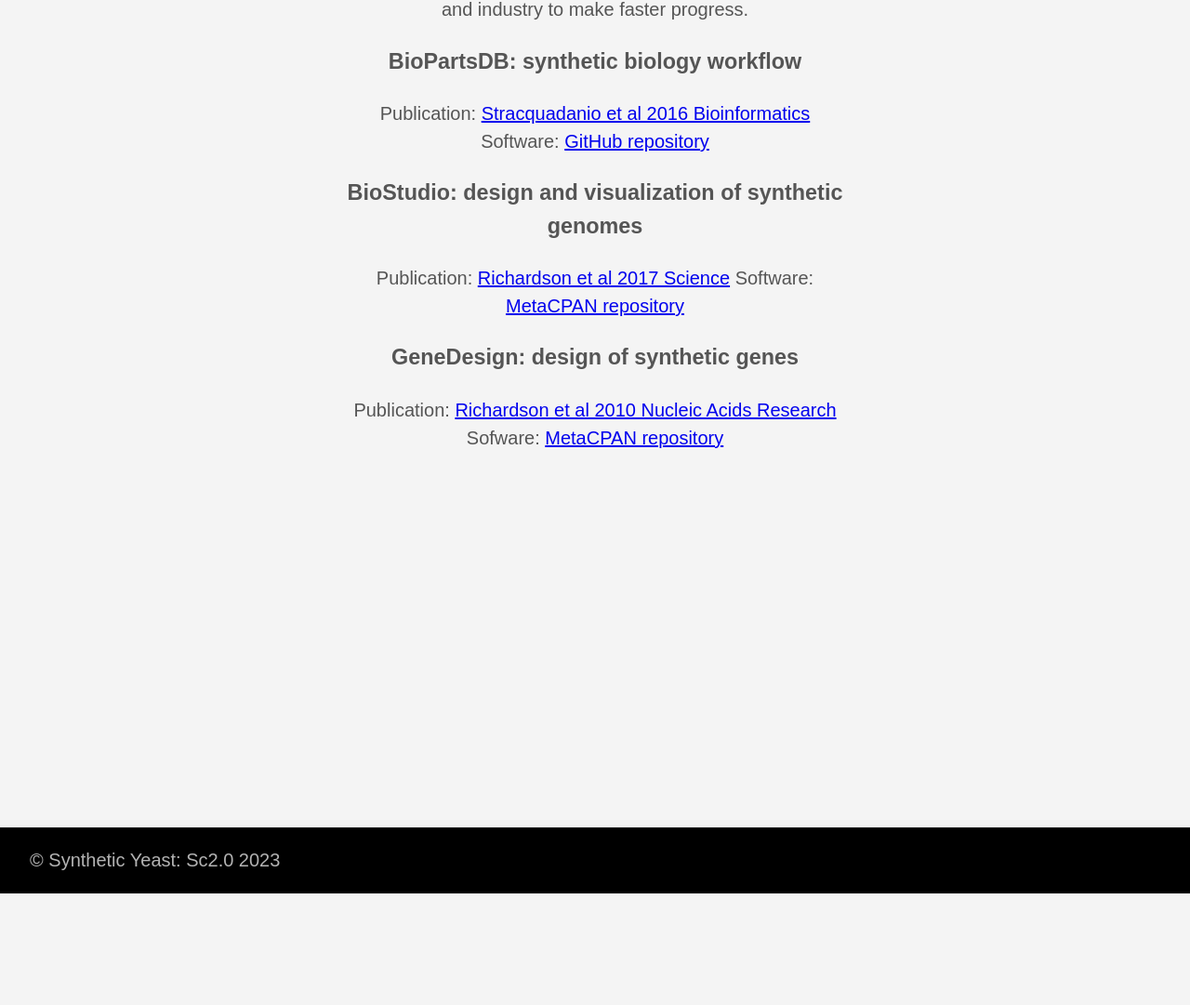
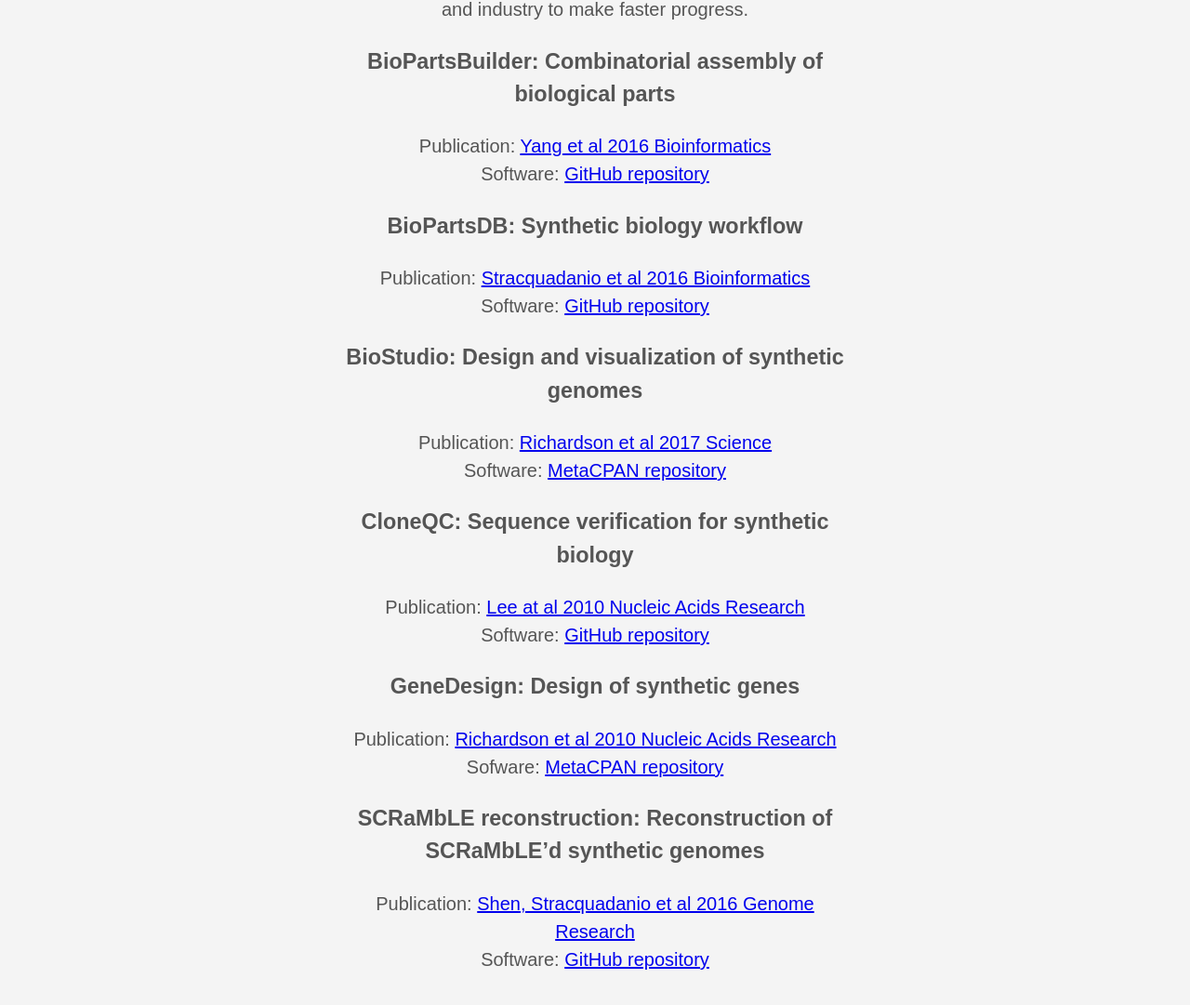
Before and after one commit to syntheticyeast/syntheticyeast.github.io, a plain HTML site: page software/index.html in a window 1280 px wide. Shown: the part 1249-2330 px from the top of the page at 93% size. Before the commit the page ends 2210 px from the top, so only its background shows below. Drawn offline with Linux system fonts and the light colour scheme.

Commit message:
Regenerate

```diff
--- a/software/index.html
+++ b/software/index.html
@@ -150,15 +150,33 @@
   <article class="pa3 pa4-ns nested-copy-line-height nested-img">
     <section class="cf ph3 ph5-l pv3 pv4-l f4 tc-l center measure-wide lh-copy mid-gray"><h1 id="software">Software</h1>
 <p>Scientists currently enjoy unprecedented access to custom genetic constructs through synthetic biology. The cost of gene synthesis falls while efficiency rises – circumstances that have encouraged researchers to move beyond gene and pathway synthesis towards whole genome synthesis. A chemically synthesized genome has the benefit of being customizable, offering designers a chance to test otherwise intractable hypotheses about chromosome structure, function, and evolution. However, while tools for the design of synthetic genes abound, the larger-scale problem of computer-assisted chromosome design remains unaddressed. Practitioners currently either edit sequence by hand or press smaller design tools into awkward service. An optimal genome design framework allows a team of designers to make coordinated modifications to sequence at both the base pair and the genome scale, to track changes, and to roll back changes at multiple scales. We have developed several software packages and frameworks, all with permissive open source licenses, to permit groups throughout academia, government, and industry to make faster progress.</p>
-<h3 id="biopartsdb-synthetic-biology-workflow">BioPartsDB: synthetic biology workflow</h3>
+<h3 id="biopartsbuilder-combinatorial-assembly-of-biological-parts">BioPartsBuilder: Combinatorial assembly of biological parts</h3>
+<p>Publication: <a href="https://academic.oup.com/bioinformatics/article/32/6/937/1743996">Yang et al 2016 Bioinformatics</a><br>
+Software: <a href="https://github.com/baderzone/biopartsbuilder">GitHub repository</a></p>
+<h3 id="biopartsdb-synthetic-biology-workflow">BioPartsDB: Synthetic biology workflow</h3>
 <p>Publication: <a href="https://academic.oup.com/bioinformatics/article/32/22/3519/2525587">Stracquadanio et al 2016 Bioinformatics</a>
 Software: <a href="https://github.com/baderzone/biopartsdb">GitHub repository</a></p>
-<h3 id="biostudio-design-and-visualization-of-synthetic-genomes">BioStudio: design and visualization of synthetic genomes</h3>
-<p>Publication: <a href="https://www.science.org/doi/abs/10.1126/science.aaf4557">Richardson et al 2017 Science</a>
+<h3 id="biostudio-design-and-visualization-of-synthetic-genomes">BioStudio: Design and visualization of synthetic genomes</h3>
+<p>Publication: <a href="https://www.science.org/doi/abs/10.1126/science.aaf4557">Richardson et al 2017 Science</a><br>
 Software: <a href="https://metacpan.org/dist/Bio-BioStudio">MetaCPAN repository</a></p>
-<h3 id="genedesign-design-of-synthetic-genes">GeneDesign: design of synthetic genes</h3>
+<h3 id="cloneqc-sequence-verification-for-synthetic-biology">CloneQC: Sequence verification for synthetic biology</h3>
+<p>Publication: <a href="https://academic.oup.com/nar/article/38/8/2617/3112239"> Lee at al 2010 Nucleic Acids Research</a><br>
+Software: <a href="https://github.com/joelbaderlab/cloneqc">GitHub repository</a></p>
+<h3 id="genedesign-design-of-synthetic-genes">GeneDesign: Design of synthetic genes</h3>
 <p>Publication: <a href="https://academic.oup.com/nar/article/38/8/2603/3112261">Richardson et al 2010 Nucleic Acids Research</a>
 Sofware: <a href="https://metacpan.org/dist/Bio-GeneDesign">MetaCPAN repository</a></p>
+<h3 id="scramble-reconstruction-reconstruction-of-scrambled-synthetic-genomes">SCRaMbLE reconstruction: Reconstruction of SCRaMbLE&rsquo;d synthetic genomes</h3>
+<p>Publication: <a href="https://genome.cshlp.org/content/26/1/36.full">Shen, Stracquadanio et al 2016 Genome Research</a><br>
+Software: <a href="https://github.com/baderzone/scramble_2016">GitHub repository</a></p>
+<!---
+
+| Software Project |  Repository | Publication |
+| -------------- | ---------- | ---------- |
+| **BioPartsDB**: synthetic biology workflow | [GitHub repository](https://github.com/baderzone/biopartsdb) | [Stracquadanio et al 2016 Bioinformatics](https://academic.oup.com/bioinformatics/article/32/22/3519/2525587)  |
+| **BioStudio**: design and visualization of synthetic genomes | [MetaCPAN repository](https://metacpan.org/dist/Bio-GeneDesign) |  [Richardson et al 2017 Science](https://www.science.org/doi/abs/10.1126/science.aaf4557) |
+| **GeneDesign**: design of synthetic genes | [MetaCPAN repository](https://metacpan.org/dist/Bio-GeneDesign) |  [Richardson et al 2010 Nucleic Acids Research](https://academic.oup.com/nar/article/38/8/2603/3112261) |
+
+--->
 </section>
     <section class="flex-ns flex-wrap justify-around mt5">
 
```
Also changed, not shown: buildagenome/index.html (+2 -8 lines).
